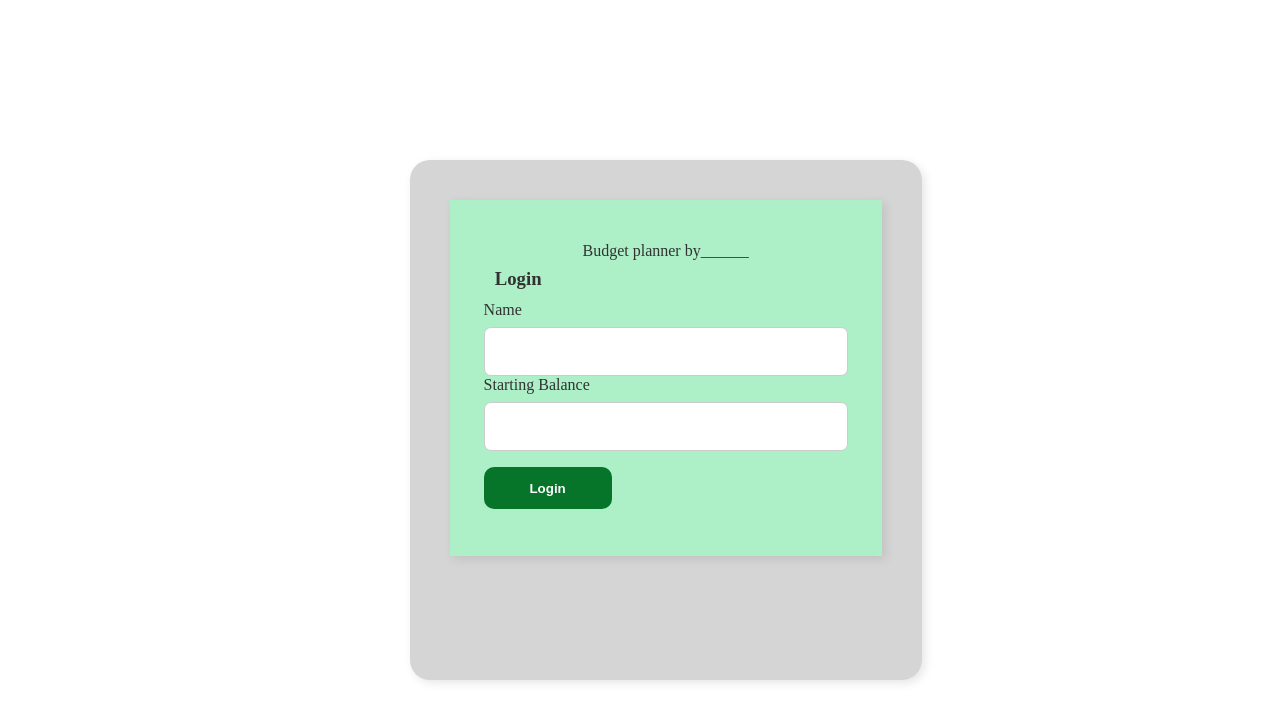
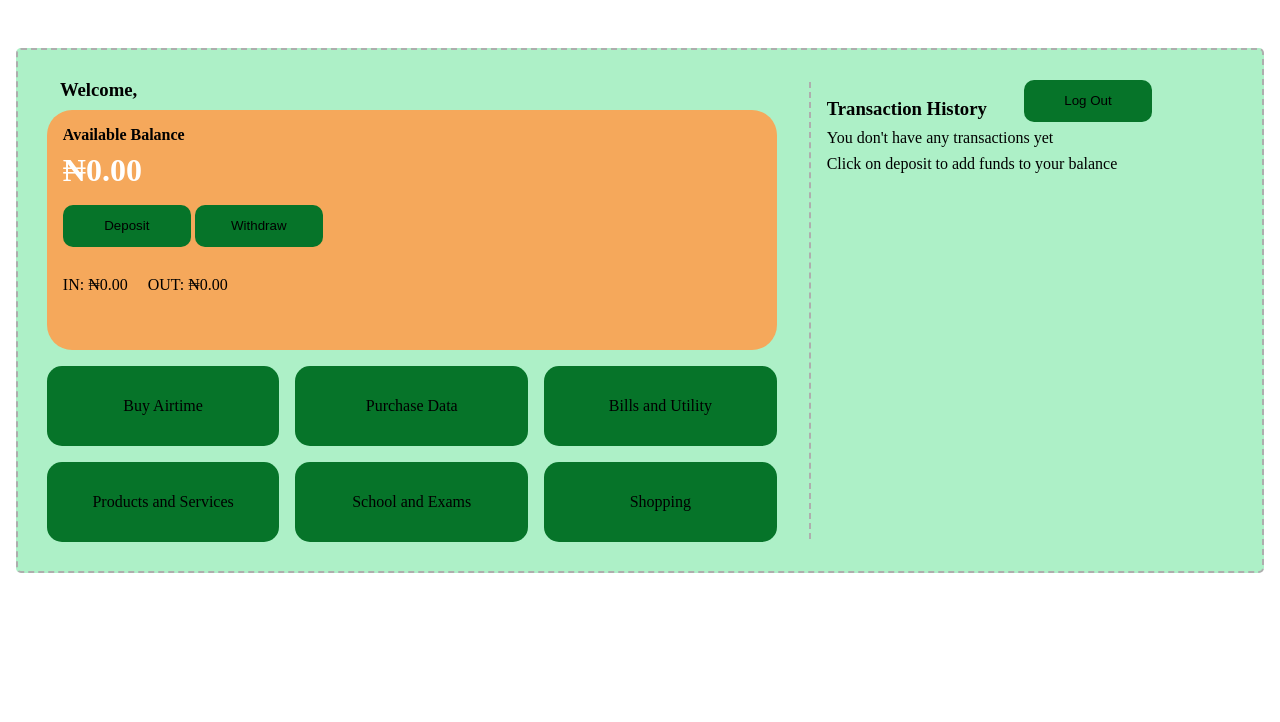
Before and after one commit to horbohhthedev/BudgetTracker, a plain HTML site: page index.html in a window 1280 px wide. Both pictures are taken after a click on the button "Login". Drawn offline with Linux system fonts and the light colour scheme.

Commit message:
everything is working improvement will be made as knowledge increases

```diff
--- a/index.html
+++ b/index.html
@@ -20,16 +20,16 @@
     <div class="maindash">
       <h4>Available Balance</h4>
       <h2 class="display_balance">₦0.00</h2>
-      <button >Deposit</button> <button >Withdraw</button>
+      <button onclick="openDeposit()" >Deposit</button> <button onclick="openWithdraw()" >Withdraw</button>
      <div class="trans_summary"> <span id="total_in">IN: ₦0.00</span> <span id="total_out">OUT: ₦0.00 </span> </div>
     </div>
 
-    <div class="Services" >Buy Airtime</div>
-    <div class="Services" >Purchase Data</div>
-    <div class="Services" >Bills and Utility</div>
-    <div class="Services" >Products and Services</div>
-    <div class="Services" >School and Exams</div>
-    <div class="Services" >Shopping</div>
+    <div class="Services" onclick="openBuyAirtime()" >Buy Airtime</div>
+    <div class="Services" onclick="openData()">Purchase Data</div>
+    <div class="Services" onclick="openBill()">Bills and Utility</div>
+    <div class="Services" onclick="">Products and Services</div>
+    <div class="Services" onclick="openExam()">School and Exams</div>
+    <div class="Services" onclick="openShop()">Shopping</div>
 
     </div>
 
@@ -58,9 +58,9 @@
           <label for="name">Name</label>
           <input type="text" name="" id="welcome_name">
           <label for="name">Starting Balance</label>
-          <input type="text" name="" id="stbal">
+          <input type="text" name="" id="stbal" required>
 
-          <button id="login_button">Login</button>
+          <button id="login_button" onclick="magic()">Login</button>
       </div>
   </div>
   <div class="modal deposit_modal">
@@ -74,7 +74,7 @@
           <label for="name">Narration</label>
           <input type="text" name="" id="">
 
-          <button>Deposit</button>
+          <button onclick="deposit()">Deposit</button>
       </div>
   </div>
   <div class="modal withdraw_modal">
@@ -88,7 +88,7 @@
           <label for="name">Narration</label>
           <input type="text" name="" id="">
 
-          <button>Withdraw</button>
+          <button onclick="withdraw()">Withdraw</button>
       </div>
   </div>
   <div class="modal airtime_modal">
@@ -111,7 +111,7 @@
           <input type="number" name="" id="buyairtime">
 
 
-          <button>Buy Airtime</button>
+          <button onclick="airtime()">Buy Airtime</button>
       </div>
   </div>
   <div class="modal data_modal">
@@ -133,7 +133,7 @@
       <input type="number" name="" id="buydata">
 
 
-        <button>Buy Data</button>
+        <button onclick="dataPurchase()">Buy Data</button>
     </div>
 </div>
 <div class="modal bill_modal">
@@ -155,7 +155,7 @@
       <label for="name">Amount</label>
       <input type="number" name="" id="bills">
 
-      <button >Proceed Payment</button>
+      <button onclick="bills()">Proceed Payment</button>
   </div>
 </div>
 <div class="modal exam_modal">
@@ -176,7 +176,7 @@
 
       <label for="name">Amount</label>
       <input type="number" name="" id="school">
-      <button >Proceed Payment</button>
+      <button onclick="school()" >Proceed Payment</button>
   </div>
 </div>
 <div class="modal shop_modal">
@@ -197,13 +197,13 @@
       <label for="name">Amount</label>
       <input type="number" name="" id="shopping">
 
-      <button >Proceed Payment</button>
+      <button onclick="shopping()" >Proceed Payment</button>
   </div>
 </div>
 
   <div class="modal Insufficient_modal">
       <div class="Insufficient">
-        <i  class="fa-notdog-duo fa-solid fa-xmark"></i>
+        <i onclick="closeInsufficient()" class="fa-notdog-duo fa-solid fa-xmark"></i>
           <p>Budget planner by______</p>
 
           <h3 style="text-align: center;">Insufficient funds </h3>
```
